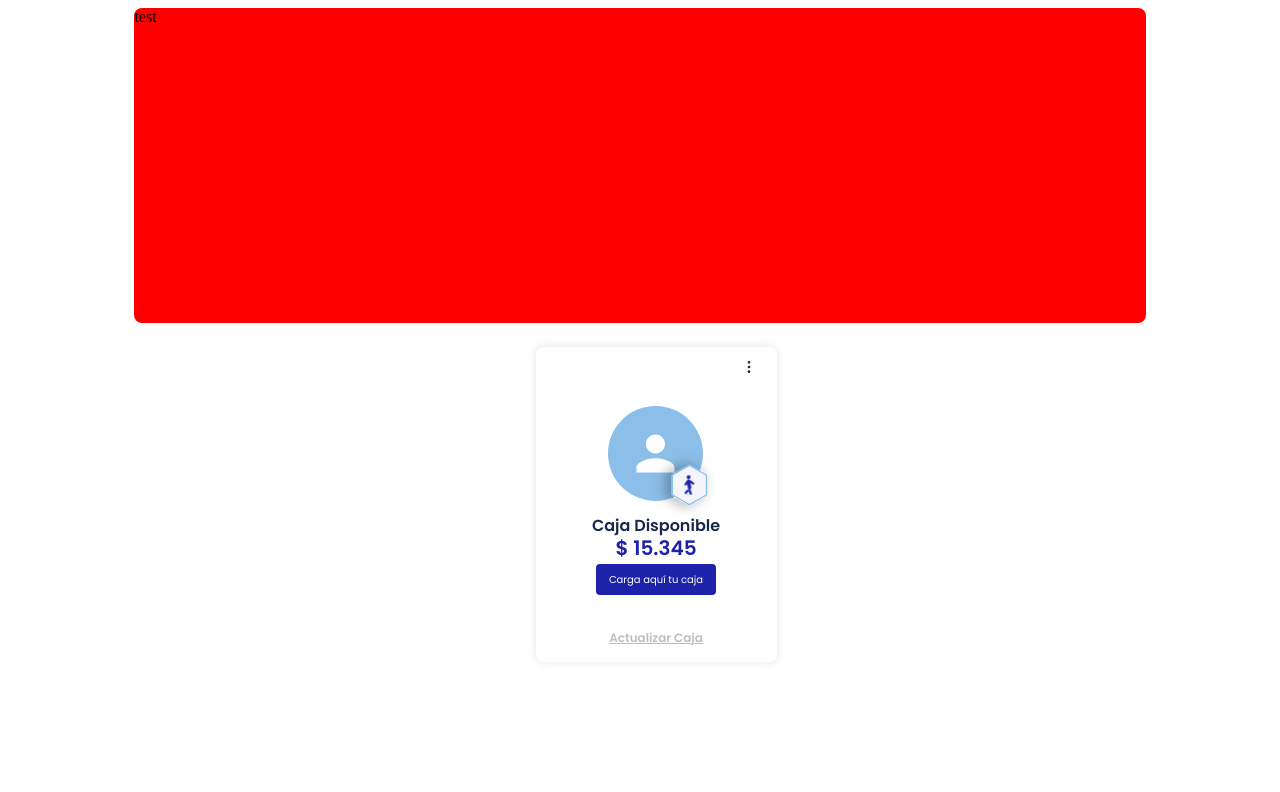
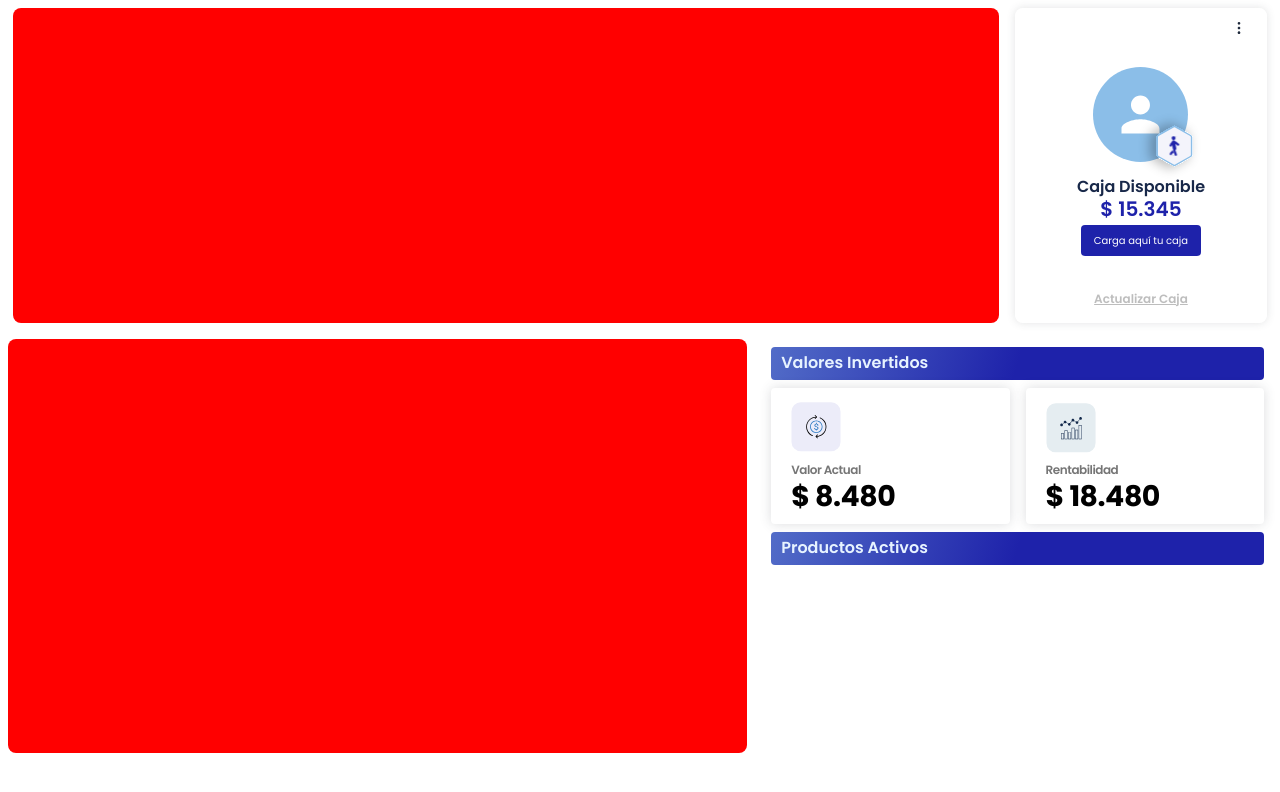
Before and after one commit to PandaDesigner/xcala-mui, a React (Vite) app: page / in a window 1280 px wide. Shown: the top 792 px of the page. Built offline with nearby package versions, Linux system fonts and the light colour scheme.

Commit message:
Secion Caja Dashborad

```diff
--- a/src/components/newDasborad/CajaSection.jsx
+++ b/src/components/newDasborad/CajaSection.jsx
@@ -7,7 +7,6 @@ import AvatarSection from '../AvatarSection';
 
 const SectionCajaContainer = styled(Stack)({
     backgroundColor: "rgba(255, 255, 255, 1)",
-    //boxShadow: "0px 0px 8px rgba(61, 64, 75, 0.15)",
     borderRadius: "8px",
     position: "relative",
     isolation: "isolate",
@@ -33,7 +32,6 @@ const HeaderMenu = styled(Stack)({
     boxSizing: "border-box",
     alignSelf: "stretch",
     margin: "0px",
-    height: "24px",
     width: "100%",
 });
 
@@ -46,8 +44,6 @@ const Menu = styled(IconButton)({
     alignItems: "flex-start",
     padding: "4px",
     boxSizing: "border-box",
-    height: "24px",
-    width: "24px",
     borderRadius: "4px"
 })
 
@@ -73,7 +69,6 @@ const Titel = styled(Stack)({
     padding: "0px",
     boxSizing: "border-box",
     alignSelf: "stretch",
-    //marginTop: "16px",
     height: "100%",
     width: "100%",
     maxHeight: "20px",
--- a/src/components/newDasborad/NewDashboard.jsx
+++ b/src/components/newDasborad/NewDashboard.jsx
@@ -1,9 +1,11 @@
 import { Box, Button, Stack, Typography, styled } from '@mui/material'
 import { CajaSection } from './CajaSection'
+import { SectionInteraction } from './SectionInteraction'
+
 
 const SectionHeader = styled(Stack)({
 
-    flexDirection: "row", //{ md: "row", xs: "column" },
+    flexDirection: { lg: "row", md: "column" },
     width: "100%",
     height: "100%",
     position: "relative",
@@ -11,26 +13,27 @@ const SectionHeader = styled(Stack)({
     alignItems: "flex-start",
     padding: "0px",
     boxSizing: "border-box",
-    maxHeight: "315px",
     maxWidth: "1398px",
     isolation: "isolate",
 
 })
 
 const CarrselContent = styled(Box)({
-    maxWidth: "1124px",
-    maxHeight: "315px",
+    //maxWidth: "80%",
+    maxHeight: { xs: "100%", md: '315px' },
+    maxWidth: { xs: '100%', md: '100%', lg: '1080px' },
     height: "100%",
-    width: "80%",
+    width: '78%',//{ lg: "78%", xs: '100%' },
     margin: "0px",
     backgroundColor: "red",
     borderRadius: "8px"
 })
 
 const SectionCaja = styled(Stack)({
-    width: { md: "241px", sm: "100%" },
+
+    width: { md: "100%", sm: "100%", lg: "100%" },
     height: "315px",
-    margin: "0px 0px 0px 32px",
+    margin: "0px 0px 0px 0px",
     borderRadius: "8px",
     backgroundColor: "rgba(255, 255, 255, 1)",
     boxShadow: "0px 0px 8px rgba(61, 64, 75, 0.15)",
@@ -39,23 +42,38 @@ const SectionCaja = styled(Stack)({
 
 export const NewDashboard = () => {
     return (
-        <>
+        <Stack alignItems={'center'} gap={2}>
             <SectionHeader
-                gap={"24px"}
+                gap={"16px"}
                 flexWrap={{ md: "no-wrap", xs: "wrap" }}
                 maxHeight={{ md: "315px", xs: "100%" }}
-                margin={{ md: "0 auto", xs: "0" }}
-                justifyContent={"center"}>
-                <CarrselContent m={0} justifyContent={"center"} alignItems={"center"}>
+                width={'100%'}
+                justifyContent={"center"}
+                flexDirection={'row'}
+            >
+                <CarrselContent
+                    m={0}
+                    justifyContent={"center"}
+                    //flexBasis={"auto"}
+                    alignItems={"center"}
+                    minWidth={{ lg: '78%', xs: '100%' }}
+                    height={'100%'}
+
+                >
                     <Box
-                        width={"100%"} height={"100%"} minHeight={{ md: "315px", sm: "250px", xs: "450px" }}>test</Box>
+                        width={"100%"}
+                        height={{ xs: '450px', md: '315px' }}
+                        minHeight={{ md: "315px", sm: "315px", xs: "450px" }} >
+                    </Box>
                 </CarrselContent>
                 <SectionCaja
-                    minWidth={{ xs: "80%", md: "241px" }}
+                    flexBasis={'1'}
+                    minWidth={{ lg: '20%', md: '100%', sm: '100%', xs: '100%' }}
                     maxHeight={{ lg: "315px", sm: "315px" }}>
                     <CajaSection />
                 </SectionCaja>
-            </SectionHeader >
-        </>
+            </SectionHeader>
+            <SectionInteraction />
+        </Stack >
     )
 }
--- /dev/null
+++ b/src/components/newDasborad/SectionInteraction.jsx
@@ -0,0 +1,194 @@
+import { Box, Button, Stack, Typography, styled } from '@mui/material'
+
+import icons_Money from '../../assets/images/iconsMoney.svg'
+import icons_Rentavility from '../../assets/images/iconsRentability.svg'
+
+const TitelSection = styled(Stack)({
+    background: 'linear-gradient(106.49deg, rgba(112, 151, 217, 1) -29.020488665609555%, rgba(30, 34, 170, 1) 50.092131130721704%)',
+    borderRadius: '4px',
+    position: 'relative',
+    isolation: 'isolate',
+    flexDirection: 'row',
+    width: '100%',
+    height: '33px',
+    justifyContent: 'flex-start',
+    alignItems: 'center',
+    padding: '4px 10px',
+    boxSizing: 'border-box'
+});
+const TitelSectionBox = styled(Typography)({
+    textAlign: 'left',
+    whiteSpace: 'pre-wrap',
+    fontSynthesis: 'none',
+    color: 'rgba(231, 243, 255, 1)',
+    fontStyle: 'normal',
+    fontFamily: 'Poppins',
+    fontWeight: '600',
+    fontSize: '16px',
+    letterSpacing: '0px',
+    textDecoration: 'none',
+    lineHeight: '126.49999856948853%',
+    textTransform: 'none',
+    margin: '0px',
+});
+
+
+/**Section Caja */
+const Cards = styled(Stack)({
+    backgroundColor: 'rgba(255, 255, 255, 1)',
+    boxShadow: '0px 0px 12px rgba(61, 64, 75, 0.18)',
+    borderRadius: '4px',
+    position: 'relative',
+    isolation: 'isolate',
+    flexDirection: 'column',
+    height: '135.63px',
+    width: '100%',
+    minWidth: '230.5px',
+    justifyContent: 'center',
+    alignItems: 'center',
+    padding: '8px 20px',
+    boxSizing: 'border-box',
+    overflow: 'hidden',
+});
+
+const BodyCards = styled(Stack)({
+    position: 'relative',
+    isolation: 'isolate',
+    flexDirection: 'column',
+    justifyContent: 'center',
+    alignItems: 'flex-start',
+    padding: '0px',
+    boxSizing: 'border-box',
+    alignSelf: 'stretch',
+    margin: '0px',
+    height: '97px',
+    width: '80%',
+});
+const Icons = styled("img")({
+    position: 'relative',
+    isolation: 'isolate',
+    padding: '0px',
+    boxSizing: 'content-box',
+    minHeight: '50px',
+    width: '50px',
+    margin: '0px',
+    borderRadius: '4px',
+    //backgroundColor: '#ECECF9'
+});
+
+const BodyText = styled(Stack)({
+    display: 'flex',
+    position: 'relative',
+    isolation: 'isolate',
+    flexDirection: 'column',
+    justifyContent: 'flex-start',
+    alignItems: 'flex-start',
+    padding: '0px',
+    boxSizing: 'border-box',
+    margin: '8px 0px 0px 0px',
+    height: '100%',
+    width: '100%',
+});
+
+const Titulo = styled(Typography)({
+    textAlign: 'left',
+    whiteSpace: 'pre-wrap',
+    fontSynthesis: 'none',
+    color: 'rgba(0, 0, 0, 0.54)',
+    fontFamily: 'Poppins',
+    fontWeight: '600',
+    fontSize: '12px',
+    letterSpacing: '-0.4742029309272766px',
+    textDecoration: 'none',
+    //lineHeight: '26.081161499023438px',
+    textTransform: 'none',
+    margin: '0px',
+});
+
+const Coin = styled(Typography)({
+    textAlign: 'left',
+    whiteSpace: 'pre-wrap',
+    fontSynthesis: 'none',
+    color: 'rgba(0, 0, 0, 1)',
+    fontFamily: 'Poppins',
+    fontWeight: '700',
+    fontSize: '28.45217514038086px',
+    letterSpacing: '-0.4742029309272766px',
+    textDecoration: 'none',
+    lineHeight: '26.081161499023438px',
+    textTransform: 'none',
+    margin: '4px 0px 0px 0px',
+});
+
+
+
+
+export const SectionInteraction = () => {
+    return (
+        <Stack
+            width={'100%'}
+            borderRadius={'8px'}
+            height={'100%'}
+            minHeight={'414px'}
+            maxHeight={'414px'}
+            //backgroundColor={'red'}
+            maxWidth={"1398px"}
+            gap={2}
+            flexDirection={'row'}
+
+        >
+            <Box sx={{
+                width: '60%',
+                height: '100%',
+                backgroundColor: 'rgba(255, 255, 255, 0.42)',
+                minHeight: '414px',
+                backgroundColor: 'red',
+                borderRadius: '8px'
+            }}>
+
+
+            </Box>
+            <Stack
+                sx={{
+                    width: '40%',
+                    backgroundColor: 'rgba(255, 255, 255, 0.52)',
+                }}
+                padding={'8px'}
+                gap={1}
+            >
+                <TitelSection>
+
+                    <TitelSectionBox variant='h6'>Valores Invertidos </TitelSectionBox>
+                </TitelSection>
+                <Stack
+                    gap={2}
+                    flexDirection={'row'}
+                >
+                    <Cards>
+                        <BodyCards gap={0.1}>
+                            <Icons alt='Icons Monety' src={icons_Money} />
+                            <BodyText>
+                                <Titulo>Valor Actual</Titulo>
+                                <Coin>{`$ ${'8.480'}`}</Coin>
+                            </BodyText>
+                        </BodyCards>
+                    </Cards>
+                    <Cards>
+                        <BodyCards>
+                            <Icons alt='Icons Rentability' src={icons_Rentavility} />
+                            <BodyText>
+                                <Titulo>Rentabilidad</Titulo>
+                                <Coin>{`$ ${'18.480'}`}</Coin>
+                            </BodyText>
+                        </BodyCards>
+                    </Cards>
+                </Stack>
+                <TitelSection>
+
+                    <TitelSectionBox variant='h6'>Productos Activos </TitelSectionBox>
+                </TitelSection>
+            </Stack>
+
+        </Stack>
+    )
+}
```
Also changed, not shown: src/assets/images/IconsRentability.svg (added), src/assets/images/iconsMoney.svg (added).
